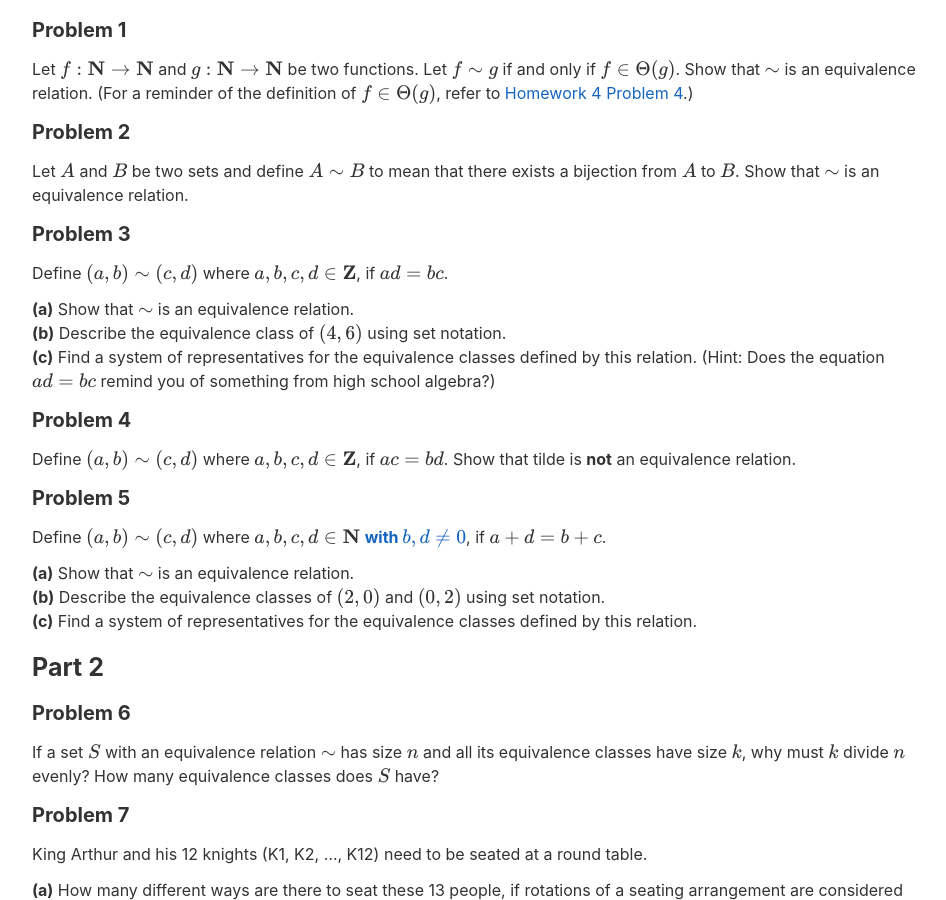
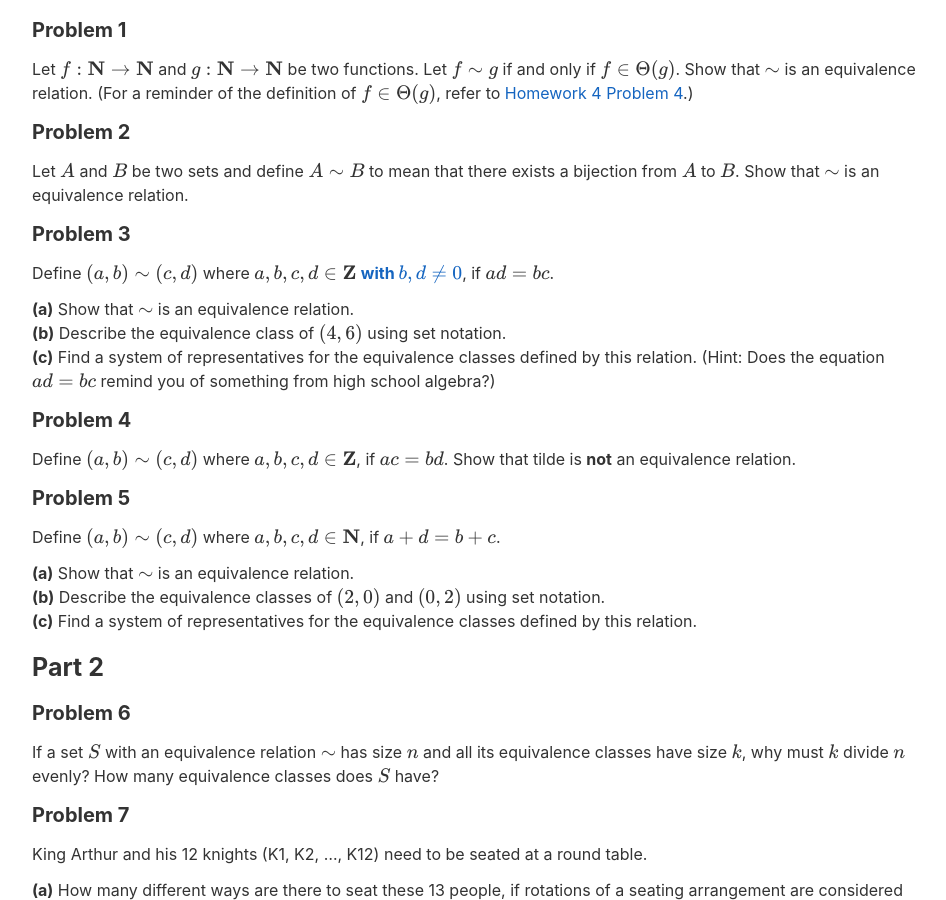
Before and after one commit to jacksonjw12/mbannister.github.io, a Jekyll site: the page built from _teaching/55-s16/homework10.md, in a window 1280 px wide and 900 px high, scrolled down 416 px. Shown: the whole window, without its empty margins (152-1098 px from the left). Built offline with Jekyll 4.4.1, drawn with Linux system fonts in a browser that asks for light colours; formulas are drawn with MathJax 3; some of the changed lines change nothing that is shown.

Commit message:
4th try?

```diff
--- a/_teaching/55-s16/homework10.md
+++ b/_teaching/55-s16/homework10.md
@@ -29,7 +29,7 @@
 Let $$A$$ and $$B$$ be two sets and define $$A \sim B$$ to mean that there exists a bijection from $$A$$ to $$B$$. Show that $$\sim$$ is an equivalence relation.
 
 ### Problem 3
-Define $$(a,b) \sim (c,d)$$ where $$a,b,c,d \in \mathbf{Z}$$, if $$ad = bc$$.
+Define $$(a,b) \sim (c,d)$$ where $$a,b,c,d \in \mathbf{Z}$$ <ins>with $$b,d \neq 0$$</ins>, if $$ad = bc$$.
 
 __(a)__ Show that $$\sim$$ is an equivalence relation.
 __(b)__ Describe the equivalence class of $$(4, 6)$$ using set notation.
@@ -41,7 +41,7 @@
 
 ### Problem 5
 
-Define $$(a,b) \sim (c,d)$$ where $$a,b,c,d \in \mathbf{N}$$ <ins>with $$b,d \neq 0$$</ins>, if $$a+d = b+c$$.
+Define $$(a,b) \sim (c,d)$$ where $$a,b,c,d \in \mathbf{N}$$, if $$a+d = b+c$$.
 
 __(a)__ Show that $$\sim$$ is an equivalence relation.
 __(b)__ Describe the equivalence classes of $$(2, 0)$$ and $$(0, 2)$$ using set notation.
```
